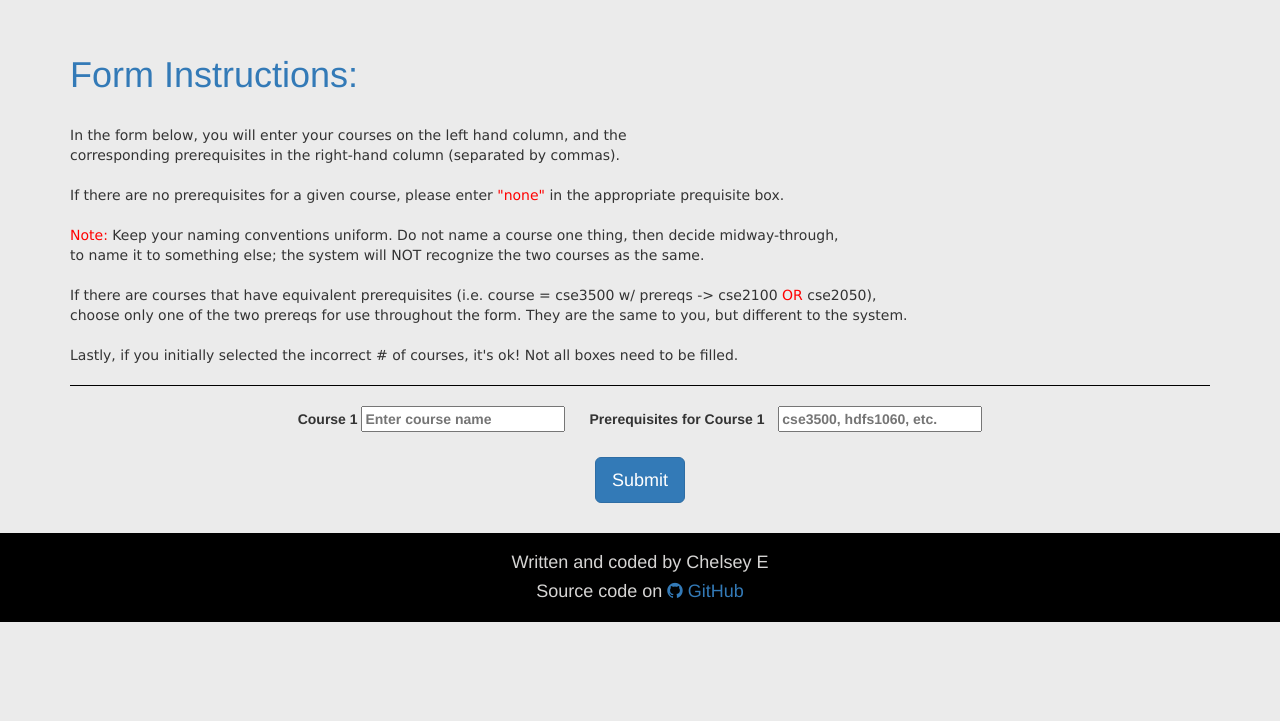
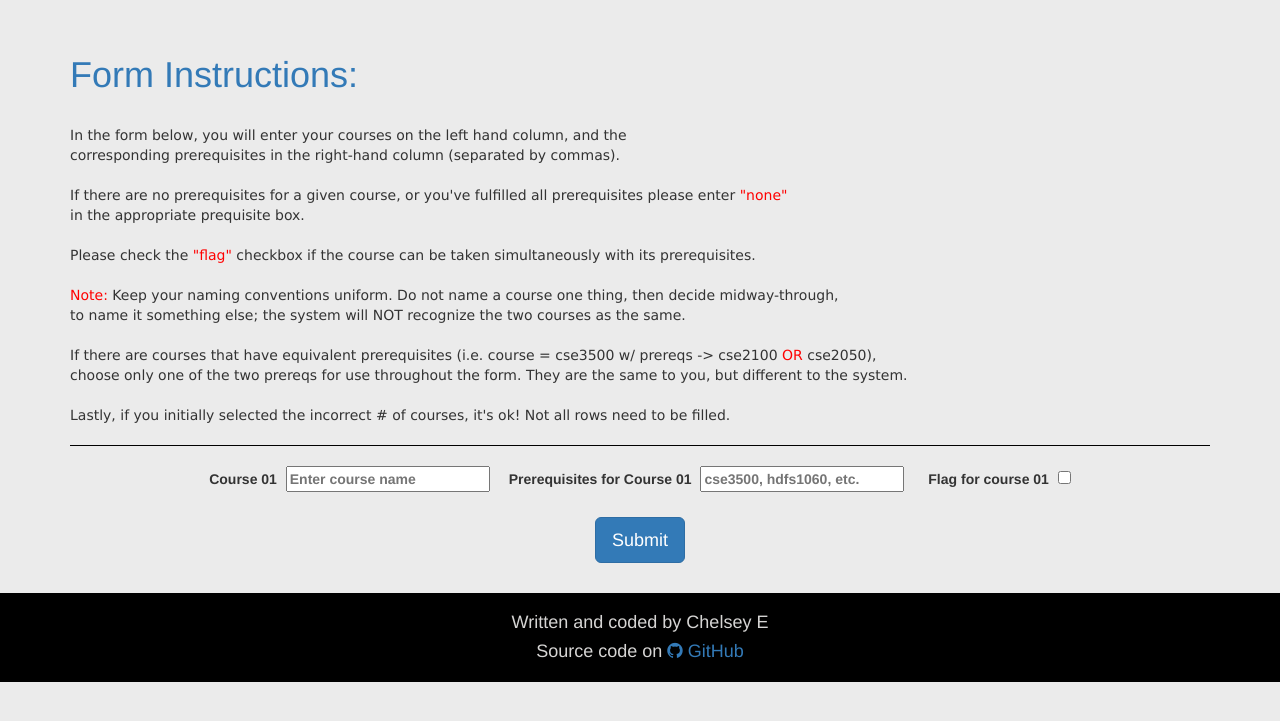
Before and after one commit to Cheesly70/Scheduler, a Django app: template Scheduler/SchedulerApp/templates/SchedulerApp/courseform.html in a window 1280 px wide. Shown: the part 65-786 px from the top of the page. Run offline with Django 3.2, Linux system fonts and the light colour scheme; the template is opened without the code that fills it: most values are stand-ins (such as "Sample title", 1, 10 or a date in 2020); some libraries are stand-ins or nearby versions; some web fonts are replaced.

Commit message:
fixed the main form ui, and updated the form instructions

```diff
--- a/Scheduler/SchedulerApp/templates/SchedulerApp/courseform.html
+++ b/Scheduler/SchedulerApp/templates/SchedulerApp/courseform.html
@@ -11,18 +11,20 @@
     <p style="font-family:verdana">
       In the form below, you will enter your courses on the left hand column, and the<br/>
       corresponding prerequisites in the right-hand column (separated by commas).<br/><br/>
-      If there are no prerequisites for a given course, please enter <span style="color:red">"none" </span>
-      in the appropriate prequisite box.
+      If there are no prerequisites for a given course, or you've fulfilled all prerequisites please enter <span style="color:red">"none" </span>
+      <br/> in the appropriate prequisite box.
+      <br/><br/>
+      Please check the <span style="color:red">"flag"</span> checkbox if the course can be taken simultaneously with its prerequisites.
       <br/><br/>
       <span style="color: red">Note:</span>
       Keep your naming conventions uniform. Do not name a course one thing, then decide midway-through,<br/>
-      to name it to something else; the system will NOT recognize the two courses as the same.
+      to name it something else; the system will NOT recognize the two courses as the same.
       <br/><br/>
       If there are courses that have equivalent prerequisites (i.e. course = cse3500 w/ prereqs -> cse2100
       <span style="color:red">OR</span> cse2050), <br/>
       choose only one of the two prereqs for use throughout the form. They are the same to you, but different to the system.
       <br/><br/>
-      Lastly, if you initially selected the incorrect # of courses, it's ok! Not all boxes need to be filled.
+      Lastly, if you initially selected the incorrect # of courses, it's ok! Not all rows need to be filled.
       <hr style="border-color:black"/>
     </p>
   </div>
@@ -32,11 +34,31 @@
     {% csrf_token %}
 
     {% for total_load in prelim1 %}
-      <label> Course {{ forloop.counter }}
-        <input type="text" name="course" placeholder="Enter course name" maxlength="50" />
+      <label>
+        {% if forloop.counter < 10 %}
+          Course 0{{ forloop.counter }}
+        {% else %}
+          Course {{ forloop.counter }}
+        {% endif %}
+        <input style="margin-left:5px" type="text" name="course" placeholder="Enter course name" maxlength="50" />
       </label>
-      <label style="margin-left:20px" > Prerequisites for Course {{ forloop.counter }}
-        <input style="margin-left:10px" type="text" name="prereqval" placeholder="cse3500, hdfs1060, etc." maxlength="50" />
+
+      <label style="margin-left:15px">
+        {% if forloop.counter < 10 %}
+          Prerequisites for Course 0{{ forloop.counter }}
+        {% else %}
+          Prerequisites for Course {{ forloop.counter }}
+        {% endif %}
+        <input style="margin-left:5px" type="text" name="prereqval {{ forloop.counter }}" placeholder="cse3500, hdfs1060, etc." maxlength="50" />
+      </label>
+
+      <label style="margin-left:20px">
+        {% if forloop.counter < 10 %}
+          Flag for course 0{{ forloop.counter }}
+        {% else %}
+          Flag for course {{ forloop.counter }}
+        {% endif %}
+        <input style="margin-left:5px" type="checkbox" name="flag {{ forloop.counter }}" />
       </label>
       <br/>
     {% endfor %}
```
Also changed, not shown: Scheduler/SchedulerApp/templates/SchedulerApp/home.html (+5 -5 lines), Scheduler/SchedulerApp/views.py (+14 -2 lines).
